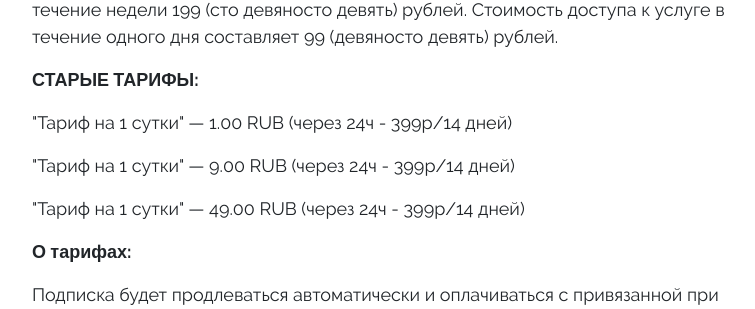
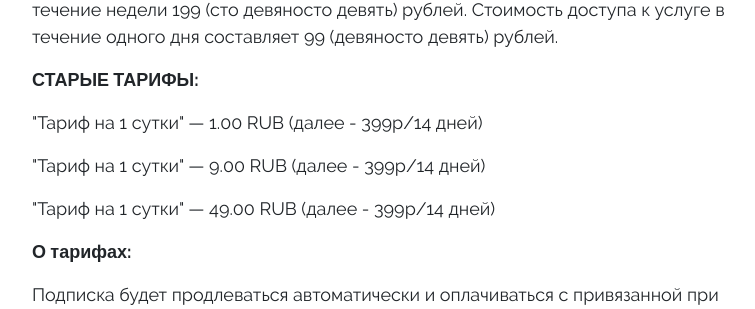
Before and after one commit to mlddleware/sonetzzdes, a Django app: page /price/ in a window 1280 px wide. Shown: the part 672-981 px from the top of the page, without its empty margins (254-1009 px from the left). Run offline with Django 5.2, Linux system fonts and the light colour scheme.

Commit message:
Update price.html

```diff
--- a/templates/landing/price.html
+++ b/templates/landing/price.html
@@ -21,9 +21,9 @@
         <p>При подключении тарифа, Вам предоставляется услуга на то время, на какое Вы оплатили. Далее списание денежных средств в размере 399 (триста девяносто девять) рублей за 14 дней доступа осуществляются без дополнительного акцепта. В случае невозможности списания всей суммы возможно частичное списание пропорциональное количеству дней доступа. Стоимость доступа к услуге в течение недели 199 (сто девяносто девять) рублей. Стоимость доступа к услуге в течение одного дня составляет 99 (девяносто девять) рублей.</p>
 
         <p><strong>СТАРЫЕ ТАРИФЫ:</strong></p>
-        <p>"Тариф на 1 сутки" — 1.00 RUB (через 24ч - 399р/14 дней)</p>
-        <p>"Тариф на 1 сутки" — 9.00 RUB (через 24ч - 399р/14 дней)</p>
-        <p>"Тариф на 1 сутки" — 49.00 RUB (через 24ч - 399р/14 дней)</p>
+        <p>"Тариф на 1 сутки" — 1.00 RUB (далее - 399р/14 дней)</p>
+        <p>"Тариф на 1 сутки" — 9.00 RUB (далее - 399р/14 дней)</p>
+        <p>"Тариф на 1 сутки" — 49.00 RUB (далее - 399р/14 дней)</p>
 
         <p><strong>О тарифах:</strong></p>
         <p>Подписка будет продлеваться автоматически и оплачиваться с привязанной при первом платеже карты. Отмена подписки доступна на странице отписки в любой момент.</p>
```
